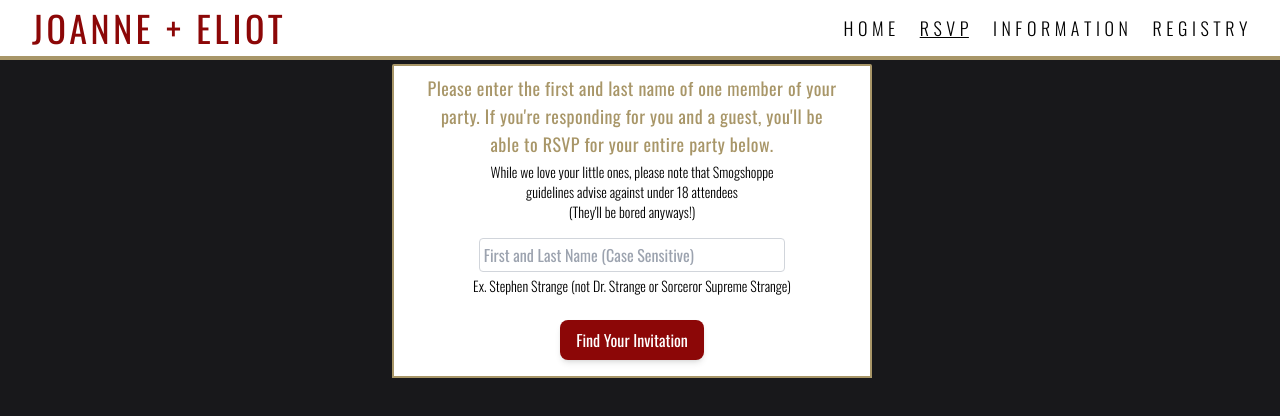
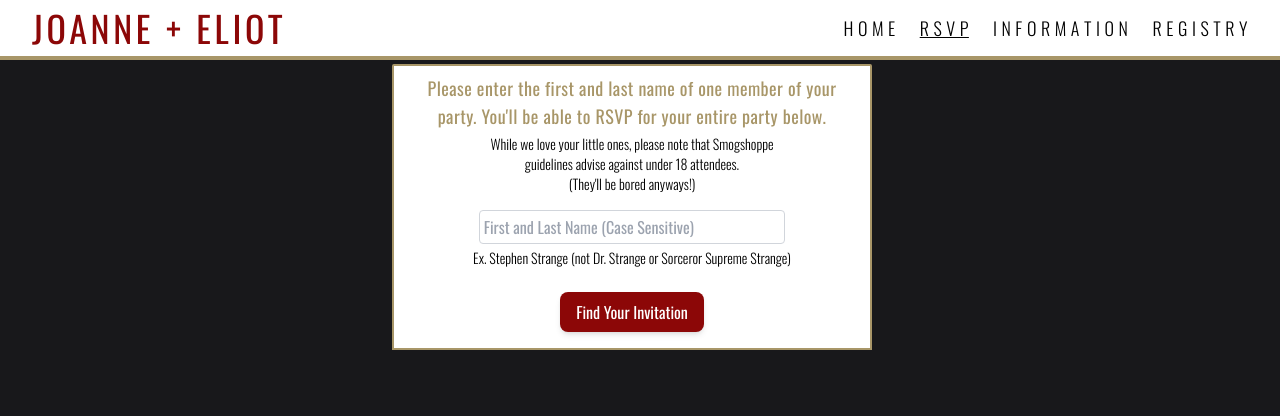
Before and after one commit to eliot390/WeddingSiteClient, a React (Vite) app: page /rsvp in a window 1280 px wide. Shown: the top 416 px of the page. Built offline with nearby package versions, Linux system fonts and the light colour scheme.

Commit message:
rsvp info cleanup

```diff
--- a/src/pages/RSVP.jsx
+++ b/src/pages/RSVP.jsx
@@ -126,10 +126,10 @@ const RSVP = () => {
         <div className='flex flex-col justify-items-center border-solid border-2 border-gold rounded-t-sm p-2 bg-white mx-10 lg:w-5/6'>
           <p className='text-gold tracking-wide text-center text-lg mx-[calc(5%)]'>
             Please enter the first and last name of one member of your party.
-            If you're responding for you and a guest, you'll be able to RSVP for your entire party below.
+            You'll be able to RSVP for your entire party below.
           </p>
           <p className='font-light text-xs lg:text-sm text-center pt-1'>
-            While we love your little ones, please note that Smogshoppe <br/> guidelines advise against under 18 attendees <br/> (They'll be bored anyways!)
+            While we love your little ones, please note that Smogshoppe <br/> guidelines advise against under 18 attendees. <br/> (They'll be bored anyways!)
           </p>
           <div className='flex flex-col justify-center items-center pt-4'>
             <input
```
